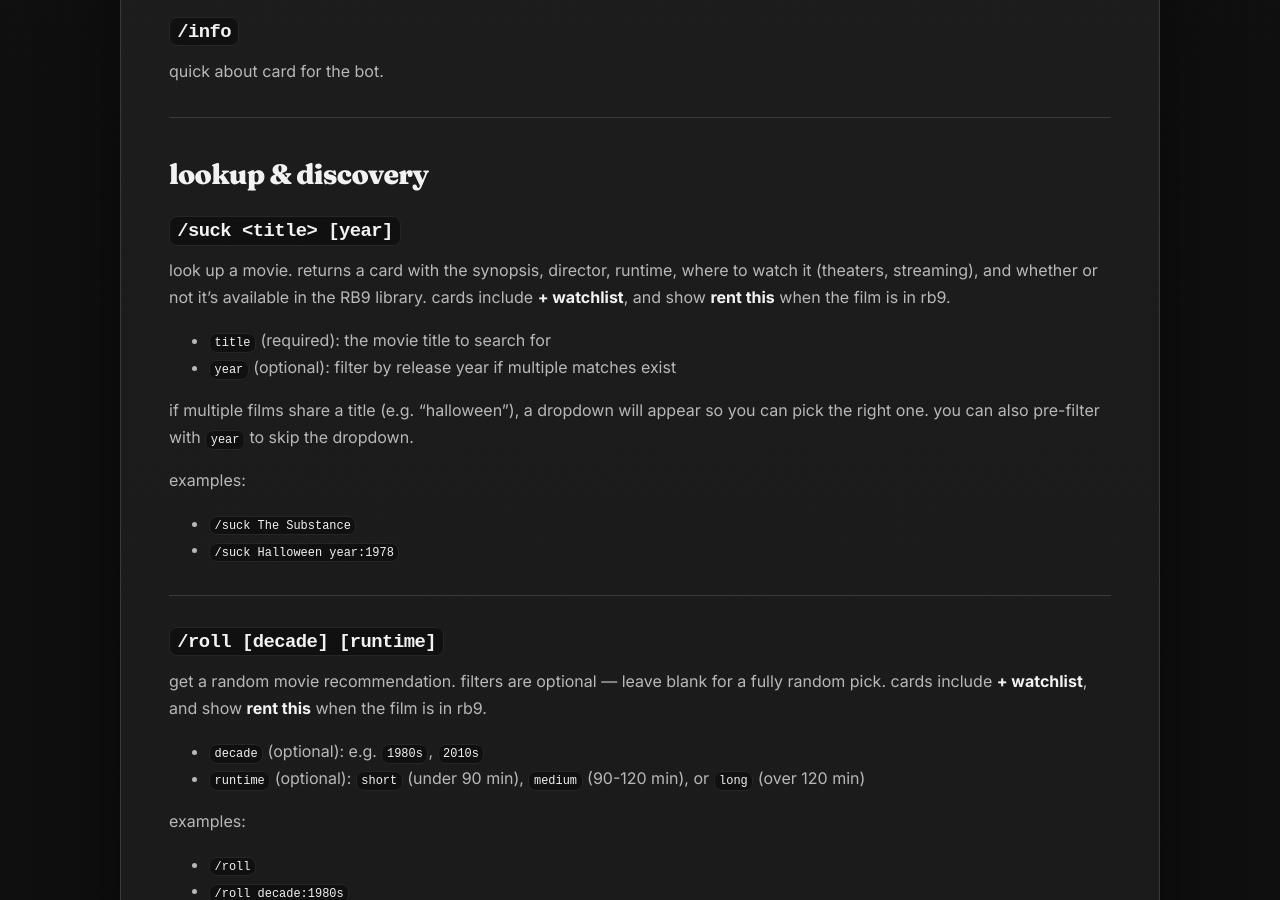
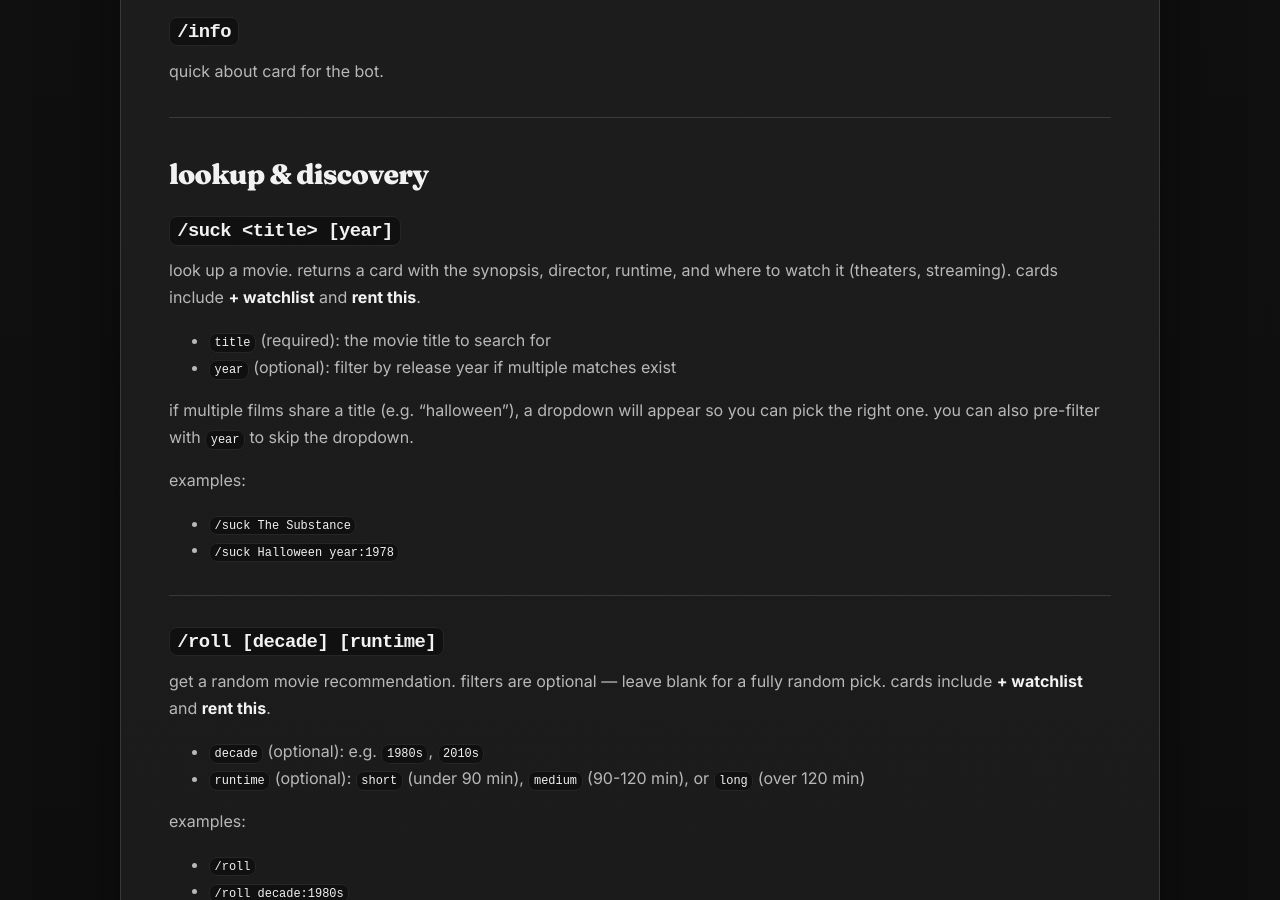
Before and after one commit to rupertosandez/sucklingsite, a Jekyll site: the page built from COMMANDS.md, in a window 1280 px wide and 900 px high, scrolled down 444 px. Built offline with Jekyll 4.4.1, drawn with Linux system fonts in a browser that asks for light colours; some of the changed text lies outside the part shown.

Commit message:
sync 2.24.0: any film can be rented
Co-Authored-By: Claude Fable 5 <noreply@anthropic.com>

```diff
--- a/COMMANDS.md
+++ b/COMMANDS.md
@@ -22,7 +22,7 @@ quick about card for the bot.
 ## lookup & discovery
 
 ### `/suck <title> [year]`
-look up a movie. returns a card with the synopsis, director, runtime, where to watch it (theaters, streaming), and whether or not it's available in the RB9 library. cards include **+ watchlist**, and show **rent this** when the film is in rb9.
+look up a movie. returns a card with the synopsis, director, runtime, and where to watch it (theaters, streaming). cards include **+ watchlist** and **rent this**.
 
 - `title` (required): the movie title to search for
 - `year` (optional): filter by release year if multiple matches exist
@@ -36,7 +36,7 @@ examples:
 ---
 
 ### `/roll [decade] [runtime]`
-get a random movie recommendation. filters are optional — leave blank for a fully random pick. cards include **+ watchlist**, and show **rent this** when the film is in rb9.
+get a random movie recommendation. filters are optional — leave blank for a fully random pick. cards include **+ watchlist** and **rent this**.
 
 - `decade` (optional): e.g. `1980s`, `2010s`
 - `runtime` (optional): `short` (under 90 min), `medium` (90-120 min), or `long` (over 120 min)
@@ -412,7 +412,7 @@ set the forum channel where rental reviews post. the bot needs create public thr
 cancel a member's active rental with no late fee. edits the forum thread and DMs the member. optionally include a reason.
 
 ### `/assignrental @user <title> [year]`
-assign an rb9 library rental to a member. creates the rental, opens the review thread, and DMs them the due date.
+assign a rental to a member. any film, not only ones the club hosts. creates the rental, opens the review thread, and DMs them the due date. respects the three-rental limit and refuses suspended accounts.
 
 ### `/adminguffins <action> @user [card]`
 view or edit a member's macguffins.
```
Also changed, not shown: CHANGELOG.md.
